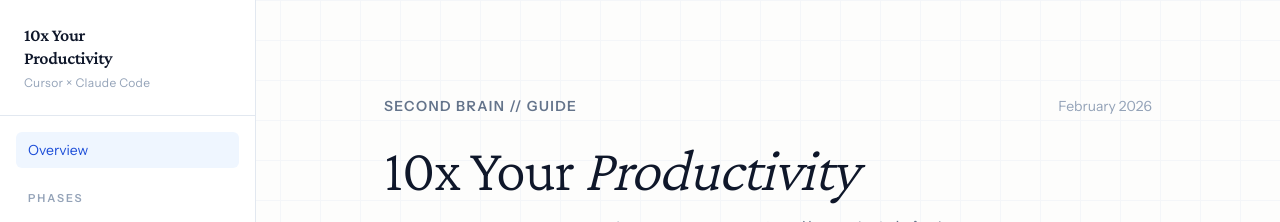
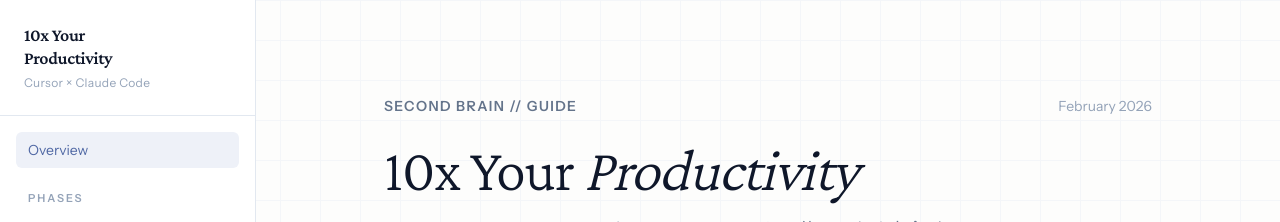
Before and after one commit to thedomainai/10x-productivity-perfect-guide, a Next.js app in the folder web/: page / in a window 1280 px wide. Shown: the top 222 px of the page. Built offline with nearby package versions, Linux system fonts and the light colour scheme.

Commit message:
auto: web/src/components/Navigation.tsx

```diff
--- a/web/src/components/Navigation.tsx
+++ b/web/src/components/Navigation.tsx
@@ -15,7 +15,7 @@ function NavLinks({ onClick }: { onClick?: () => void }) {
         onClick={onClick}
         className={`block px-3 py-2 rounded-md text-sm transition-all duration-150 ${
           pathname === "/"
-            ? "bg-blue-50 text-blue-700 font-medium"
+            ? "bg-[#eef1f8] text-[#5068a4] font-medium"
             : "text-slate-600 hover:bg-slate-50 hover:text-slate-900"
         }`}
       >
@@ -35,7 +35,7 @@ function NavLinks({ onClick }: { onClick?: () => void }) {
           onClick={onClick}
           className={`block px-3 py-2 rounded-md text-sm transition-all duration-150 ${
             pathname === `/phases/${phase.slug}`
-              ? "bg-blue-50 text-blue-700 font-medium"
+              ? "bg-[#eef1f8] text-[#5068a4] font-medium"
               : "text-slate-600 hover:bg-slate-50 hover:text-slate-900"
           }`}
         >
```
